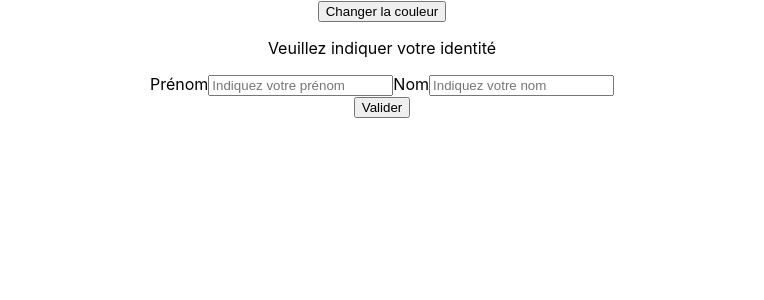
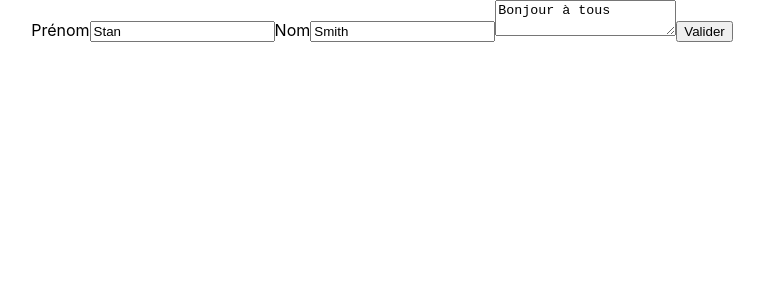
Before and after one commit to DonkeyGeek/Tests-React-RTL-Jest-Exercices, a React (Create React App) app: page / in a window 1280 px wide. Shown: the top 300 px of the page, without its empty margins (258-1022 px from the left). Built offline with nearby package versions, Linux system fonts and the light colour scheme.

Commit message:
Exercices getByDisplayValue

```diff
--- a/src/App.js
+++ b/src/App.js
@@ -1,10 +1,10 @@
 import './App.css';
-import GetByText from './components/Queries/GetByText';
+import GetByDisplayValue from './components/Queries/GetByDisplayValue';
 
 function App() {
   return (
     <div className="App">
-      <GetByText />
+      <GetByDisplayValue />
     </div>
   );
 }
--- /dev/null
+++ b/src/components/Queries/GetByDisplayValue.js
@@ -0,0 +1,29 @@
+function GetByDispalyValue() {
+    return (
+        <form>
+            <label htmlFor='firstName'>Prénom</label>
+            <input
+               type="text"
+               id="firstName"
+               placeholder="Indiquez votre prénom"
+               value="Stan"
+               onChange={() => {}}
+            />
+
+            <label htmlFor='lastName'>Nom</label>
+            <input
+                type="text"
+                id="lastName"
+                placeholder="Indiquez votre nom"
+                value="Smith"
+                onChange={() => {}}
+            />
+
+            <textarea value='Bonjour à tous' readOnly />
+
+            <input type="submit" value="Valider"/>
+        </form>
+    )
+}
+
+export default GetByDispalyValue
```
Also changed, not shown: 1 other file (tests, documents, lock files or other folders).
